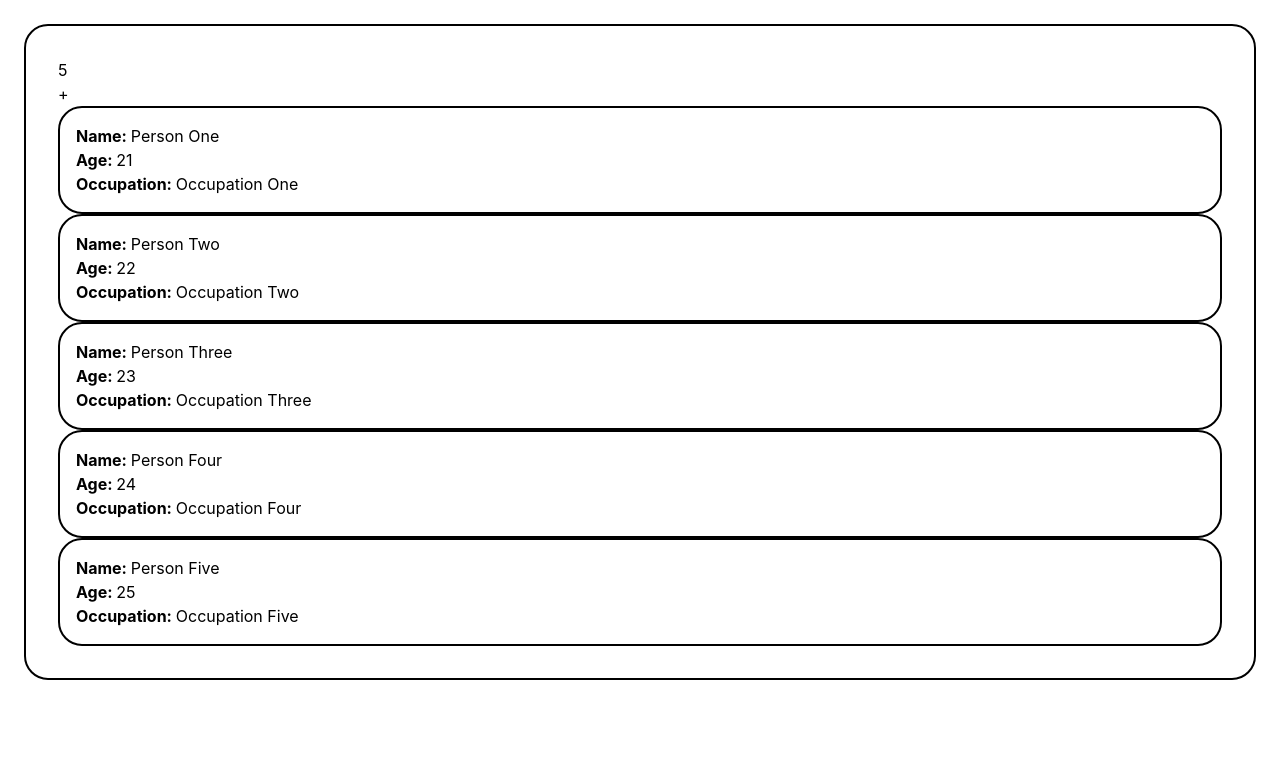
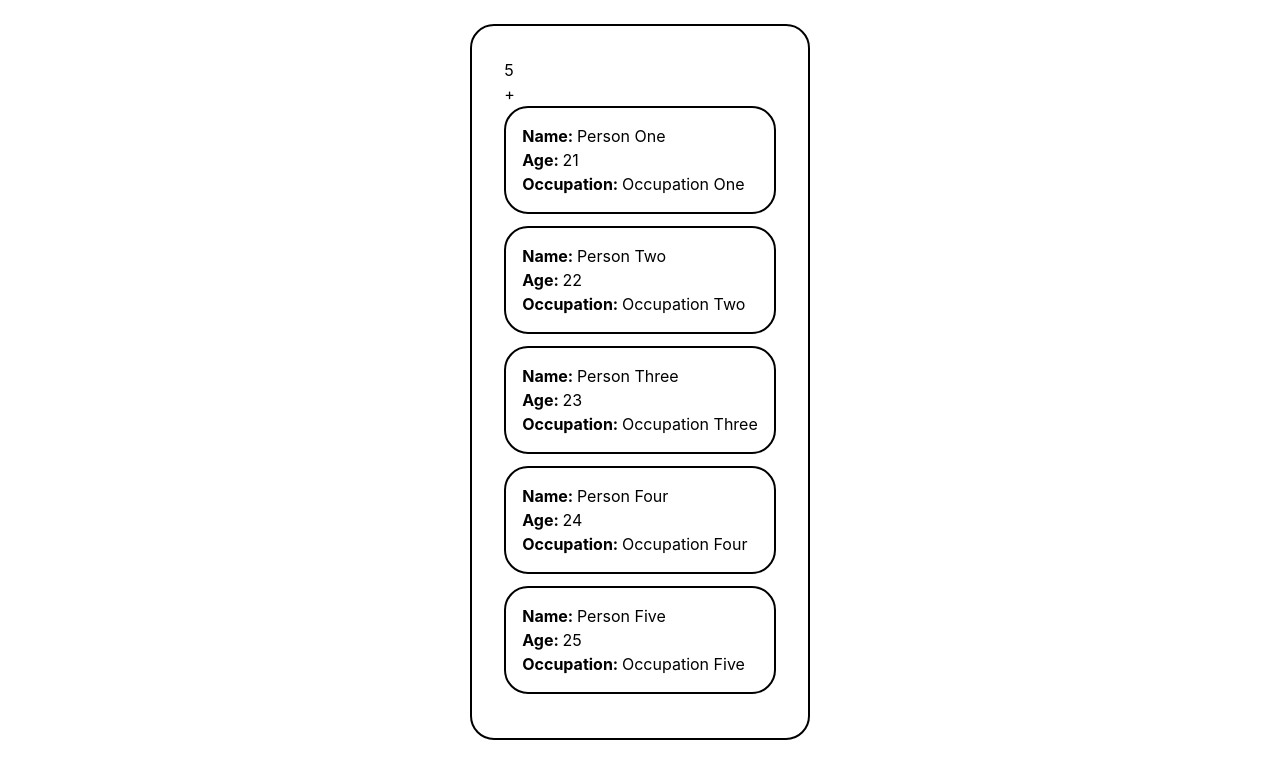
Before and after one commit to Nazaf64/Tasks-tapaScript-React-Playlist, a React (Vite) app in the folder 05 mastering-jsx/user-list/: page / in a window 1280 px wide. Shown: the top 778 px of the page. Built offline with nearby package versions, Linux system fonts and the light colour scheme.

Commit message:
added margin between the cards

```diff
--- a/05 mastering-jsx/user-list/src/MainBoard.jsx
+++ b/05 mastering-jsx/user-list/src/MainBoard.jsx
@@ -71,11 +71,14 @@ function MainBoard() {
     }
 
     return (
-        <div className='border-2 rounded-3xl m-6 p-8'>
-            <h1>{count}</h1>
-            <AddPerson add={add} />
-            <ListBoard people={people} />
+        <div className='box-border flex justify-center items-center'>
+            <div className='border-2 rounded-3xl m-6 p-8 max-w-300'>
+                <h1>{count}</h1>
+                <AddPerson add={add} />
+                <ListBoard people={people} />
+            </div>
         </div>
+
     )
 }
 
--- a/05 mastering-jsx/user-list/src/UserCard.jsx
+++ b/05 mastering-jsx/user-list/src/UserCard.jsx
@@ -2,7 +2,7 @@
 
 function UserCard({ name, age, occupation }) {
     return(
-        <div className="border-2 rounded-3xl p-4">
+        <div className="border-2 rounded-3xl p-4 mb-3">
             <p><strong>Name: </strong>{name}</p>
             <p><strong>Age: </strong>{age}</p>
             <p><strong>Occupation: </strong>{occupation}</p>
```
